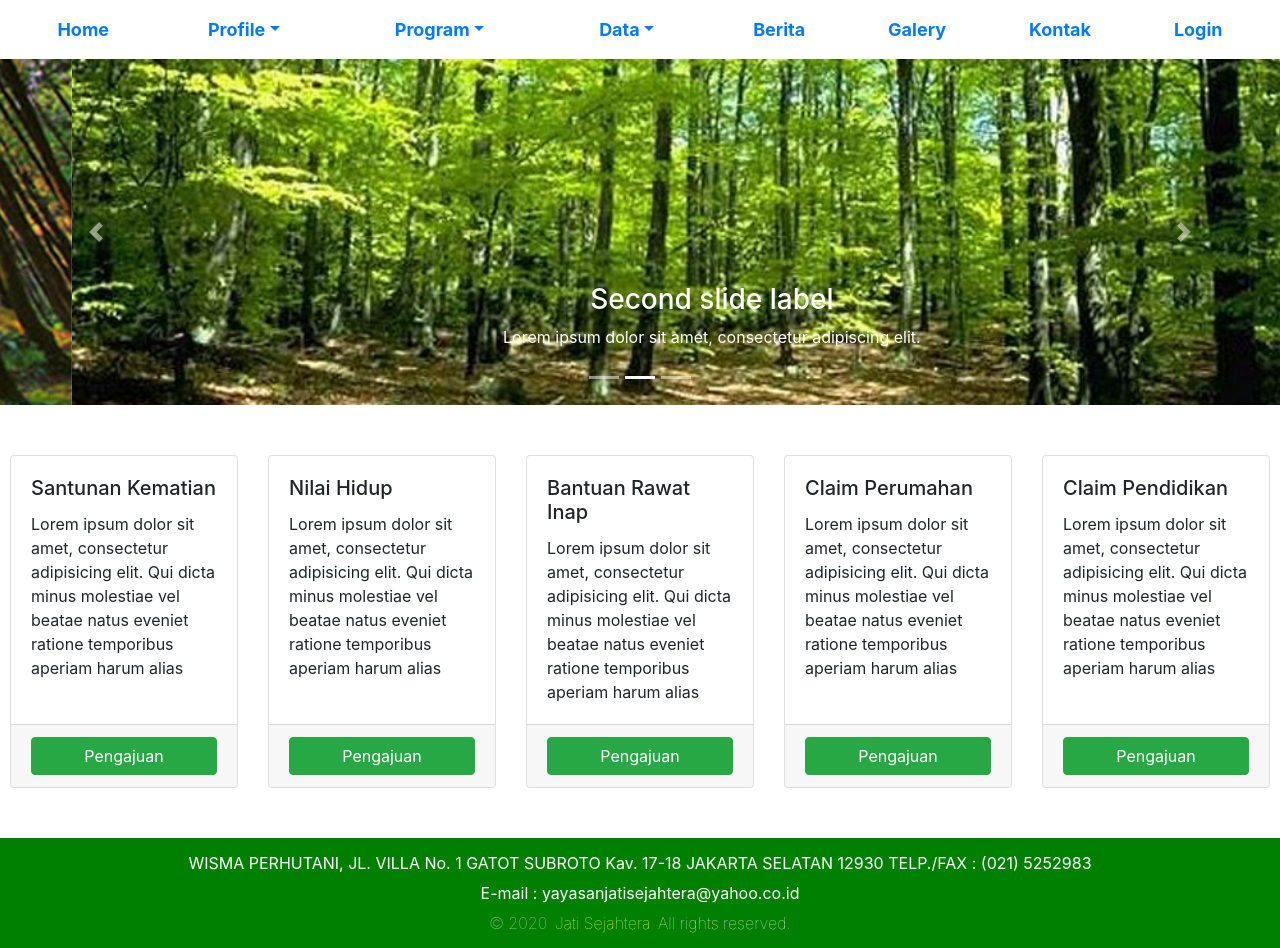
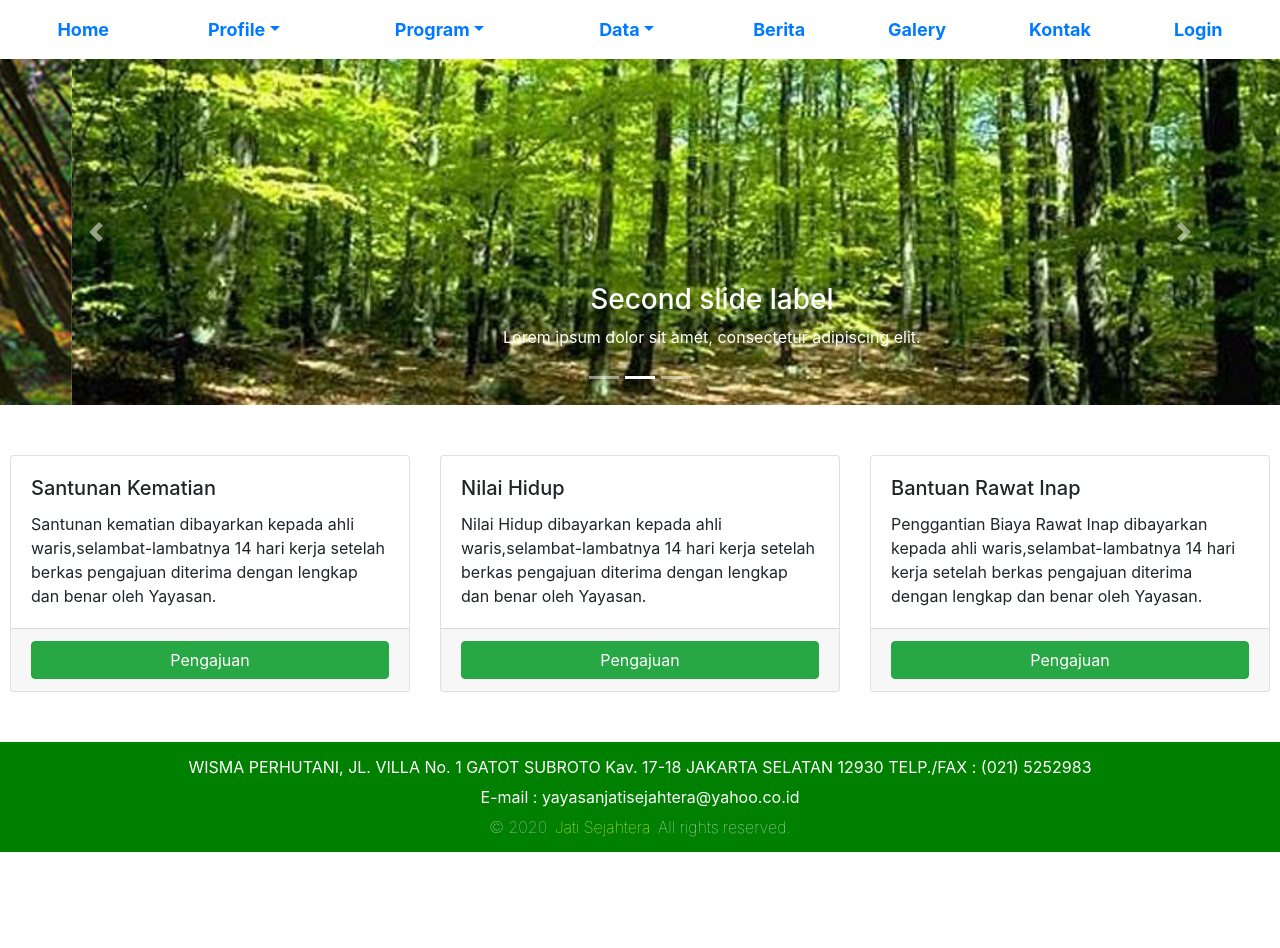
Before and after one commit to indrapuji/newProject, a React (Create React App) app in the folder client/: page /data/claim in a window 1280 px wide. After the commit the page ends 852 px from the top, so only its background shows below. Built offline with nearby package versions, Linux system fonts and the light colour scheme.

Commit message:
new update

```diff
--- a/client/src/pages/Claim.js
+++ b/client/src/pages/Claim.js
@@ -43,7 +43,7 @@ export default () => {
           <Card>
             <Card.Body>
               <Card.Title>Santunan Kematian</Card.Title>
-              <Card.Text>Lorem ipsum dolor sit amet, consectetur adipisicing elit. Qui dicta minus molestiae vel beatae natus eveniet ratione temporibus aperiam harum alias</Card.Text>
+              <Card.Text>Santunan kematian dibayarkan kepada ahli waris,selambat-lambatnya 14 hari kerja setelah berkas pengajuan diterima dengan lengkap dan benar oleh Yayasan.</Card.Text>
             </Card.Body>
             <Card.Footer>
               <Button variant="success" block onClick={handdleKematian}>
@@ -54,7 +54,7 @@ export default () => {
           <Card>
             <Card.Body>
               <Card.Title>Nilai Hidup</Card.Title>
-              <Card.Text>Lorem ipsum dolor sit amet, consectetur adipisicing elit. Qui dicta minus molestiae vel beatae natus eveniet ratione temporibus aperiam harum alias</Card.Text>
+              <Card.Text>Nilai Hidup dibayarkan kepada ahli waris,selambat-lambatnya 14 hari kerja setelah berkas pengajuan diterima dengan lengkap dan benar oleh Yayasan.</Card.Text>
             </Card.Body>
             <Card.Footer>
               <Button variant="success" block onClick={handdleManfaat}>
@@ -65,7 +65,7 @@ export default () => {
           <Card>
             <Card.Body>
               <Card.Title>Bantuan Rawat Inap</Card.Title>
-              <Card.Text>Lorem ipsum dolor sit amet, consectetur adipisicing elit. Qui dicta minus molestiae vel beatae natus eveniet ratione temporibus aperiam harum alias</Card.Text>
+              <Card.Text>Penggantian Biaya Rawat Inap dibayarkan kepada ahli waris,selambat-lambatnya 14 hari kerja setelah berkas pengajuan diterima dengan lengkap dan benar oleh Yayasan.</Card.Text>
             </Card.Body>
             <Card.Footer>
               <Button variant="success" block onClick={handdleKesehatan}>
@@ -73,7 +73,7 @@ export default () => {
               </Button>
             </Card.Footer>
           </Card>
-          <Card>
+          {/* <Card>
             <Card.Body>
               <Card.Title>Claim Perumahan</Card.Title>
               <Card.Text>Lorem ipsum dolor sit amet, consectetur adipisicing elit. Qui dicta minus molestiae vel beatae natus eveniet ratione temporibus aperiam harum alias</Card.Text>
@@ -94,7 +94,7 @@ export default () => {
                 Pengajuan
               </Button>
             </Card.Footer>
-          </Card>
+          </Card> */}
         </CardDeck>
       </div>
       <Footer />
--- a/client/src/pages/Update.js
+++ b/client/src/pages/Update.js
@@ -220,7 +220,7 @@ export default () => {
                 <Form.Control placeholder="Provinsi" name="provinsi" onChange={onFormChange} />
               </Col>
             </Form.Group>
-            <h3 style={{ fontWeight: "bold", marginBottom: 20, marginTop: 40 }}>Data Pendukung 1</h3>
+            <h3 style={{ fontWeight: "bold", marginBottom: 20, marginTop: 40 }}>Data Istri / Suami</h3>
             <Form.Group as={Row}>
               <Form.Label column sm="2">
                 Nama Istri / Suami
@@ -272,7 +272,7 @@ export default () => {
                 <Form.Control placeholder="No Rekening" name="no_rekening_pasangan" onChange={onFormChange} />
               </Col>
             </Form.Group>
-            <h3 style={{ fontWeight: "bold", marginBottom: 20, marginTop: 40 }}>Data Pendukung 2</h3>
+            <h3 style={{ fontWeight: "bold", marginBottom: 20, marginTop: 40 }}>Data anak yang masih dalam tanggungan</h3>
             <Form.Group as={Row}>
               <Form.Label column sm="2">
                 Nama Anak
```
